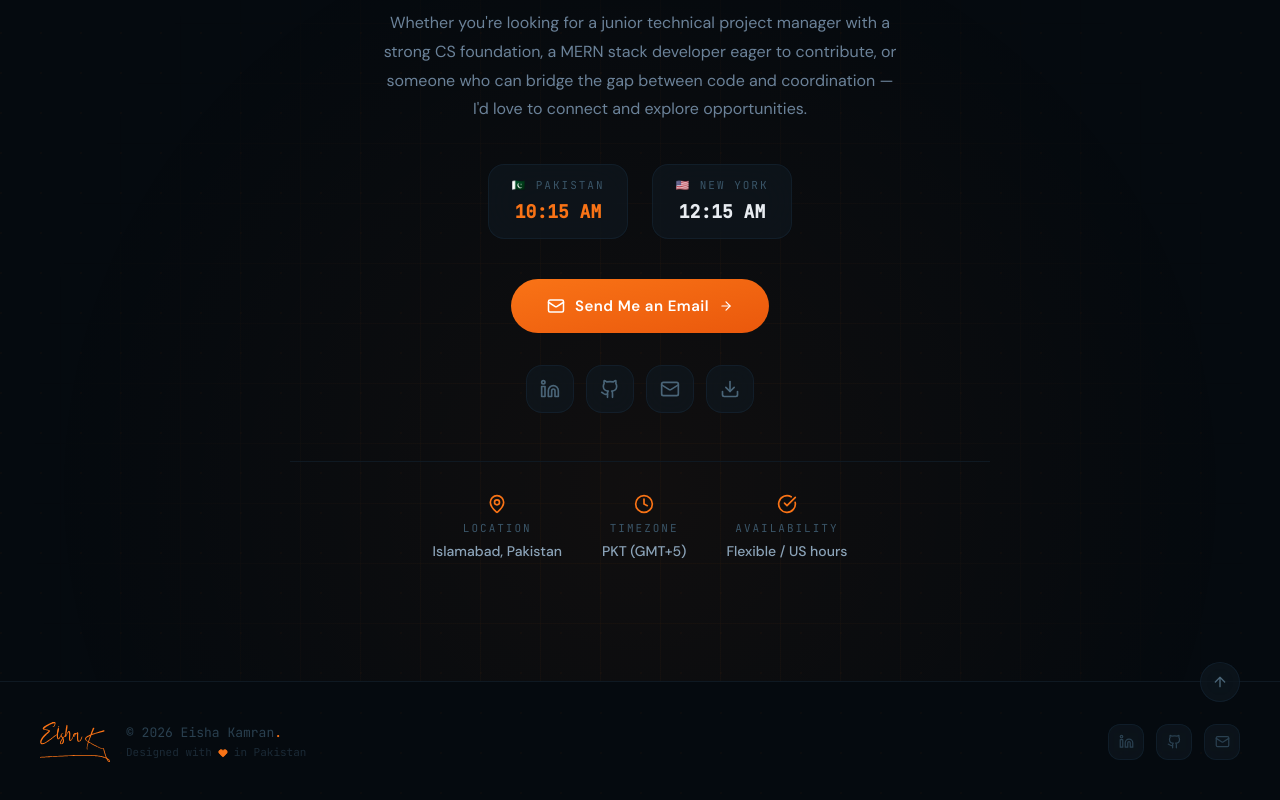
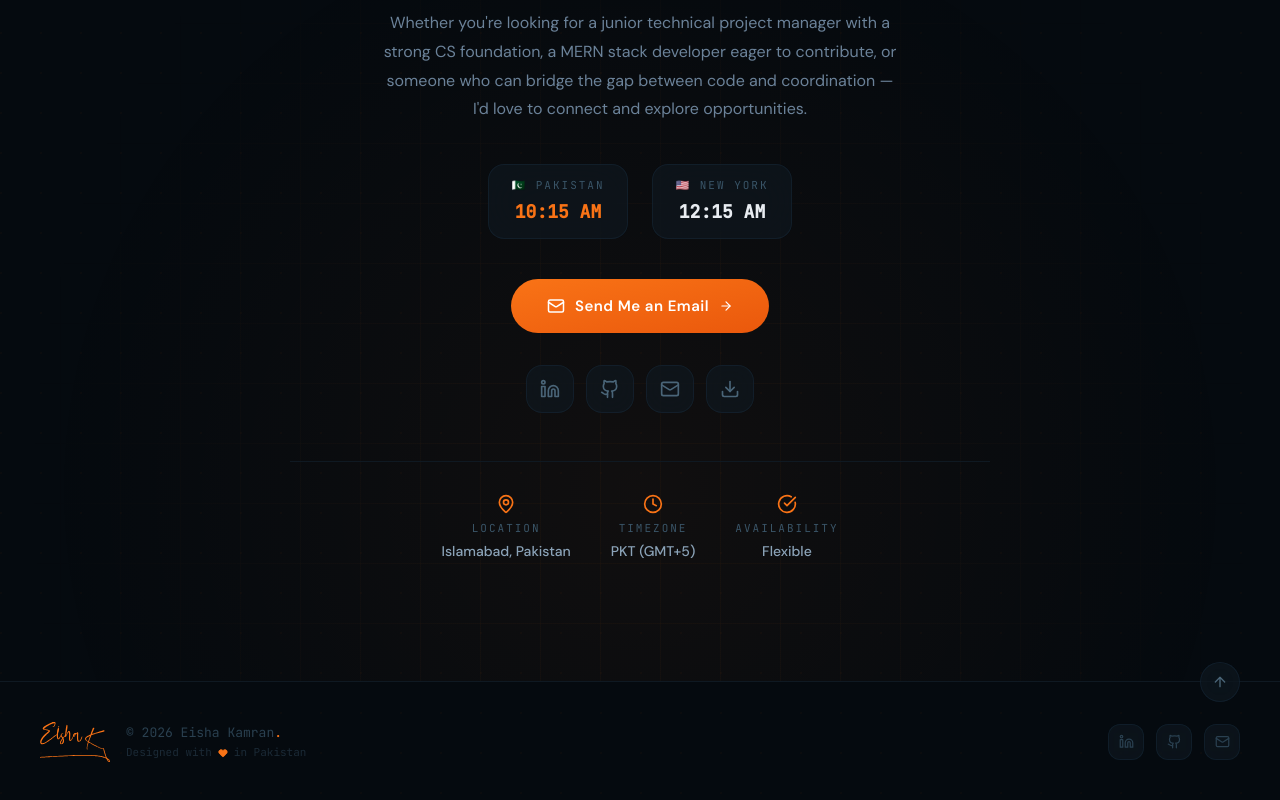
Before and after one commit to AbdullahSaad5/frontend-portfolio, a Next.js app: page / in a window 1280 px wide. Shown: the part 8088-8888 px from the top of the page. Built offline with nearby package versions, Linux system fonts and the light colour scheme.

Commit message:
fix: Update availability information in contact section for clarity.

```diff
--- a/data/portfolio.ts
+++ b/data/portfolio.ts
@@ -112,7 +112,7 @@ export const navItems = [
 export const contactInfo = [
   { label: "Location", value: "Islamabad, Pakistan" },
   { label: "Timezone", value: "PKT (GMT+5)" },
-  { label: "Availability", value: "Flexible / US hours" },
+  { label: "Availability", value: "Flexible" },
 ];
 
 export const socialLinks = [
```
